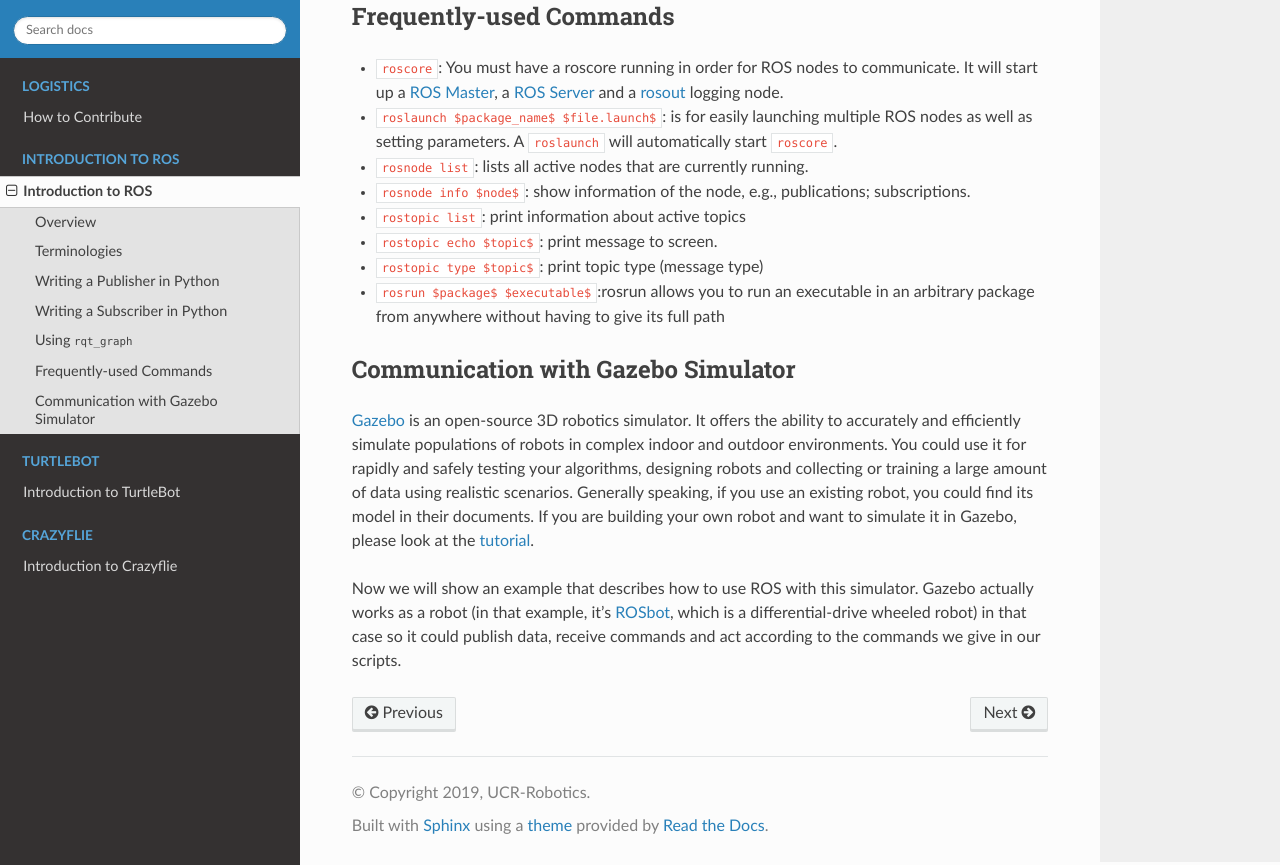
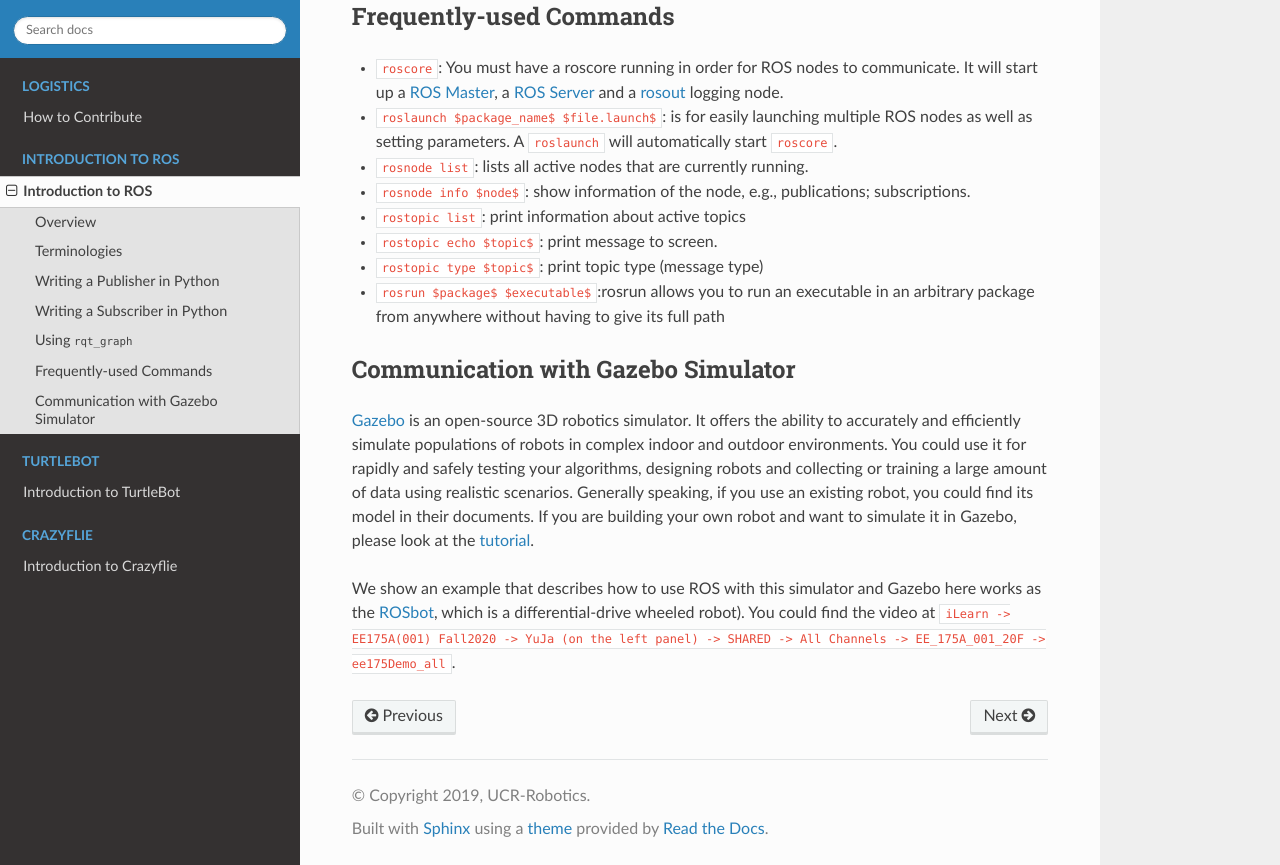
Before and after one commit to UCR-Robotics/UCR-Robotics, a Sphinx documentation site: the page built from docs/intro_ros.rst, in a window 1280 px wide and 900 px high, scrolled down 4944 px, cut to the strip 35-900 px from the top of the window. Built offline with Sphinx 7.4.7 and the Read the Docs theme 2.0.0, drawn with Linux system fonts in a browser that asks for light colours.

Commit message:
Update intro_ros.rst

```diff
--- a/docs/intro_ros.rst
+++ b/docs/intro_ros.rst
@@ -232,7 +232,7 @@ If you are building your own robot and want to simulate it in Gazebo, please loo
 .. _Gazebo: http://gazebosim.org/tutorials
 .. _tutorial: http://gazebosim.org/tutorials?cat=build_robot
 
-Now we will show an example that describes how to use ROS with this simulator.
-Gazebo actually works as a robot (in that example, it's `ROSbot`_, which is a differential-drive wheeled robot) in that case so it could publish data, receive commands and act according to the commands we give in our scripts.
+We show an example that describes how to use ROS with this simulator and Gazebo here works as the `ROSbot`_, which is a differential-drive wheeled robot). You could find the video at
+``iLearn -> EE175A(001) Fall2020 -> YuJa (on the left panel) -> SHARED -> All Channels -> EE_175A_001_20F -> ee175Demo_all``.
 
 .. _ROSbot: https://husarion.com/manuals/rosbot-manual/#ros-api
```
